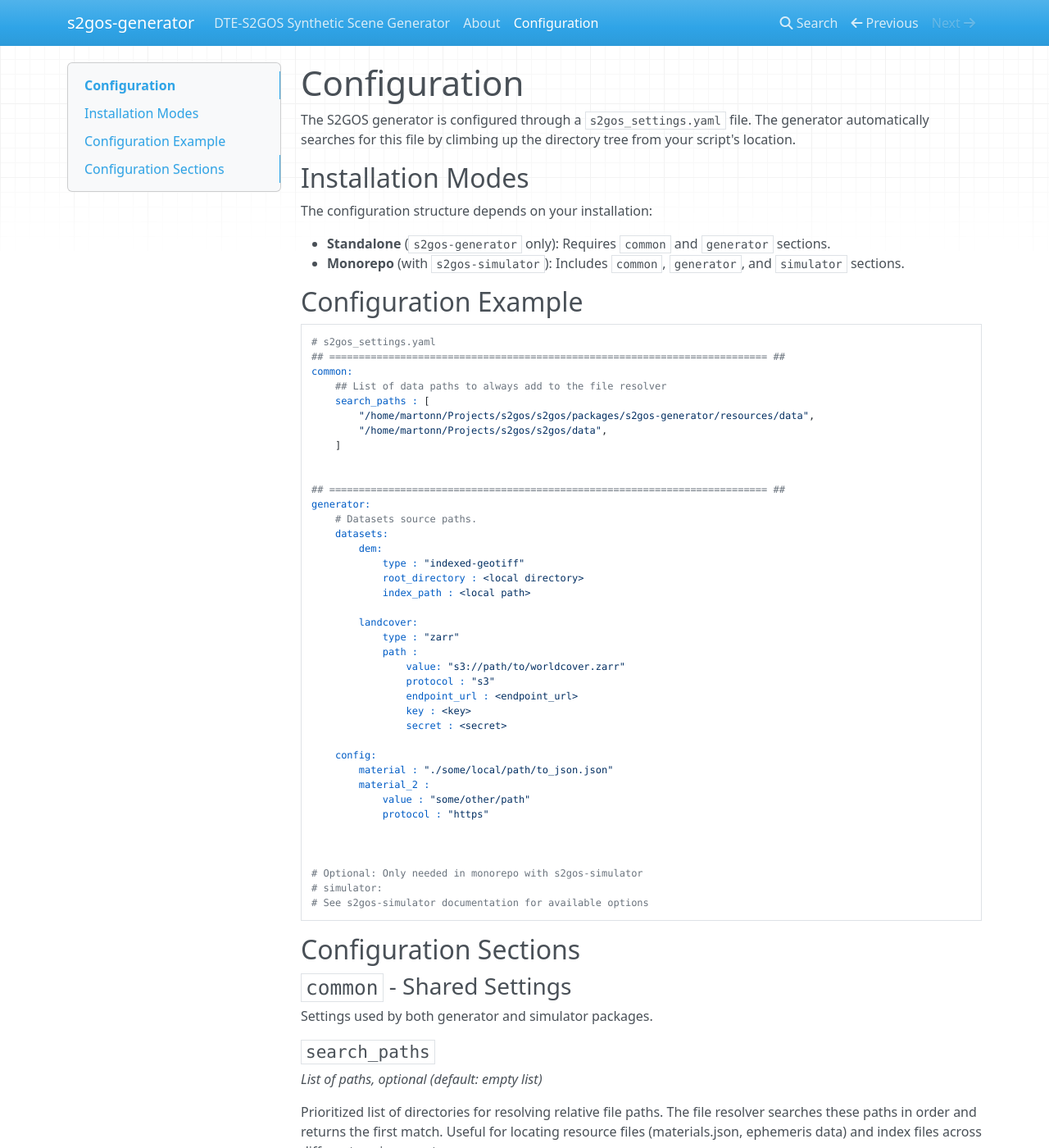
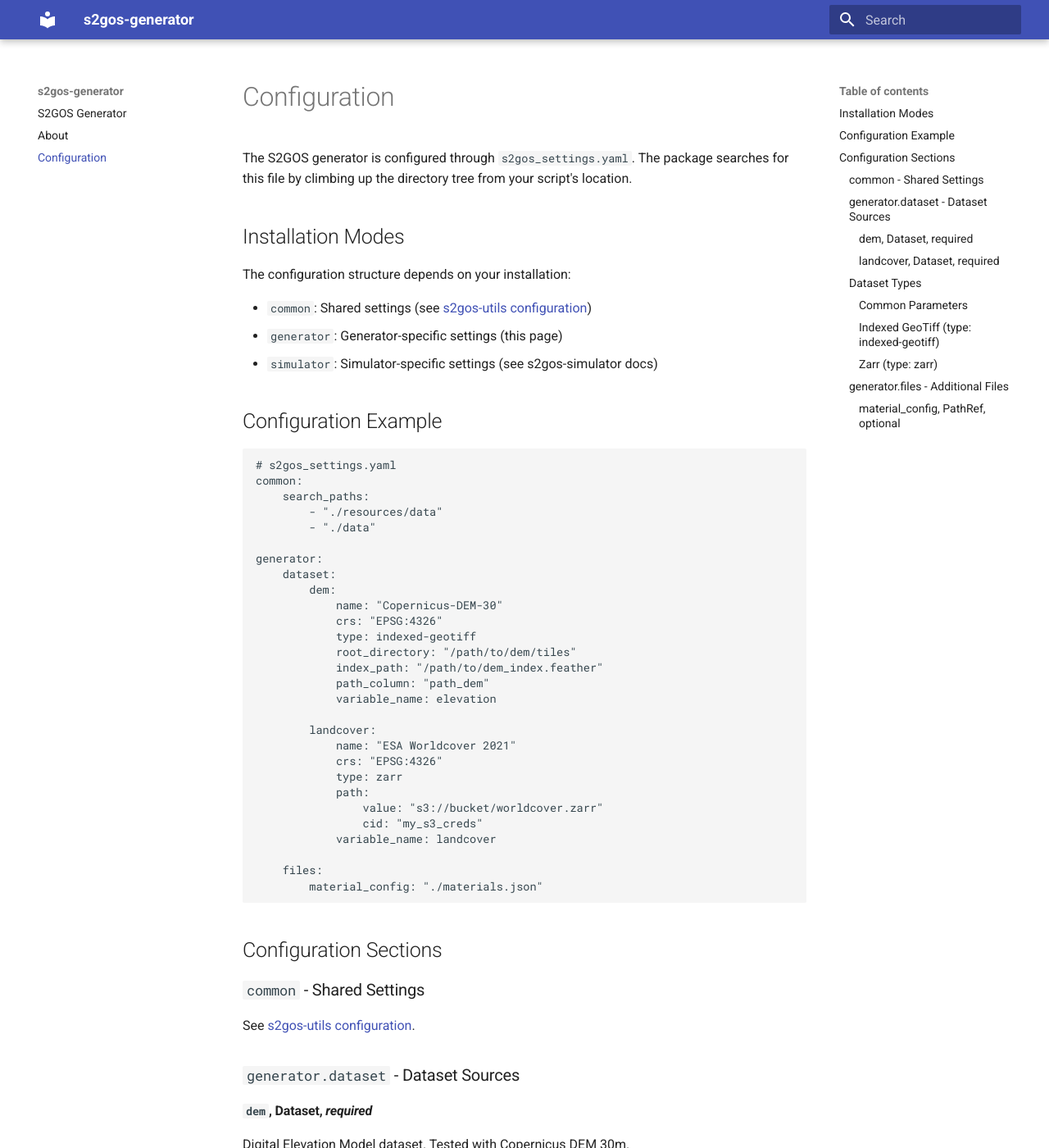
Before and after one commit to s2gos-dev/s2gos-generator, an MkDocs documentation site: the page built from docs/configuration.md, in a window 1280 px wide and 1400 px high. Shown: the whole window at 82% size. Built offline with MkDocs 1.6.1 and Material for MkDocs 9.7.7, drawn with Linux system fonts in a browser that asks for light colours; nearby versions of some CDN libraries; some of the changed text lies outside the part shown.

Commit message:
update documentation for configuration

````diff
--- a/docs/configuration.md
+++ b/docs/configuration.md
@@ -1,108 +1,96 @@
 # Configuration
 
-The S2GOS generator is configured through a `s2gos_settings.yaml` file. The generator automatically searches for this file by climbing up the directory tree from your script's location.
+The S2GOS generator is configured through `s2gos_settings.yaml`. The package searches for this file by climbing up the directory tree from your script's location.
 
 ## Installation Modes
 
 The configuration structure depends on your installation:
 
-- **Standalone** (`s2gos-generator` only): Requires `common` and `generator` sections.
-- **Monorepo** (with `s2gos-simulator`): Includes `common`, `generator`, and `simulator` sections.
+- `common`: Shared settings (see [s2gos-utils configuration](../../s2gos-utils/docs/configuration.md))
+- `generator`: Generator-specific settings (this page)
+- `simulator`: Simulator-specific settings (see s2gos-simulator docs)
 
 ## Configuration Example
 
 ```yaml
 # s2gos_settings.yaml
-## ========================================================================== ##
 common:
-    ## List of data paths to always add to the file resolver
-    search_paths : [
-        "/home/martonn/Projects/s2gos/s2gos/packages/s2gos-generator/resources/data",
-        "/home/martonn/Projects/s2gos/s2gos/data",
-    ]
+    search_paths:
+        - "./resources/data"
+        - "./data"
 
-
-## ========================================================================== ##
 generator:
-    # Datasets source paths.
-    datasets:
+    dataset:
         dem:
-            type : "indexed-geotiff"
-            root_directory : <local directory>
-            index_path : <local path>
+            name: "Copernicus-DEM-30"
+            crs: "EPSG:4326"
+            type: indexed-geotiff
+            root_directory: "/path/to/dem/tiles"
+            index_path: "/path/to/dem_index.feather"
+            path_column: "path_dem"
+            variable_name: elevation
 
         landcover:
-            type : "zarr"
-            path :
-                value: "s3://path/to/worldcover.zarr"
-                protocol : "s3"
-                endpoint_url : <endpoint_url>
-                key : <key>
-                secret : <secret>
+            name: "ESA Worldcover 2021"
+            crs: "EPSG:4326"
+            type: zarr
+            path:
+                value: "s3://bucket/worldcover.zarr"
+                cid: "my_s3_creds"
+            variable_name: landcover
 
-    config:
-        material : "./some/local/path/to_json.json"
-        material_2 :
-            value : "some/other/path"
-            protocol : "https"
-
-
-
-# Optional: Only needed in monorepo with s2gos-simulator
-# simulator:
-# See s2gos-simulator documentation for available options
+    files:
+        material_config: "./materials.json"
 ```
 
 ## Configuration Sections
 
 ### `common` - Shared Settings
 
-Settings used by both generator and simulator packages.
+See [s2gos-utils configuration](../../s2gos-utils/docs/configuration.md).
 
-#### `search_paths`
-*List of paths, optional (default: empty list)*
+### `generator.dataset` - Dataset Sources
 
-Prioritized list of directories for resolving relative file paths. The file resolver searches these paths in order and returns the first match. Useful for locating resource files (materials.json, ephemeris data) and index files across different environments.
+#### `dem`, **Dataset**, *required*
 
-Paths can be absolute or relative. Local paths are automatically resolved, and remote paths (s3://, etc.) are supported. Environment override available via `S2GOS_SEARCH_PATHS`.
+Digital Elevation Model dataset. Tested with Copernicus DEM 30m.
 
-### `generator.datasets` - Data Sources
+#### `landcover`, **Dataset**, *required*
 
-Specifies locations of geospatial datasets and data files. The following keywords are currently accepted:
-- `dem`: the location to the Copernicus DEM.
-- `landcover`: the location the ESA WorldCover tiles.
-- `material`: the location to the material configuration JSON file.
+Land cover classification dataset. Tested with ESA WorldCover 2021.
 
-A dataset/file is a nested object that requires the following keyword:
-- `type`: specifies the type of dataset or file being used.
+### Dataset Types
 
-[specify the alias method]
+Datasets are specified as subobjects with a `type` field. Paths use **PathRef** format:
+- `value`: URI string (local or remote)
+- `cid`: Credential ID (optional) - see [Credentials](../../s2gos-utils/docs/credentials.md)
 
-##### `dem_root_dir`
-*Path string, required*
+#### Common Parameters
 
-Root directory containing Copernicus DEM tiles. Can be absolute or relative (resolved via search_paths).
+| Parameter | Type | Required | Description |
+|-----------|------|----------|-------------|
+| `name` | string | No | Dataset name (defaults to key name) |
+| `crs` | string | No | CRS (default: `EPSG:4326`) |
+| `type` | string | Yes | Dataset type |
 
-##### `landcover_root_dir`
-*Path string, required*
+#### Indexed GeoTiff (`type: indexed-geotiff`)
 
-Root directory containing ESA WorldCover tiles. Can be absolute or relative (resolved via search_paths).
+| Parameter | Type | Required | Description |
+|-----------|------|----------|-------------|
+| `root_directory` | PathRef | Yes | Directory containing GeoTIFF tiles |
+| `index_path` | PathRef | Yes | Feather index file with tile paths |
+| `variable_name` | string | No | Data variable name |
+| `path_column` | string | No | Column with file paths (auto-detected) |
 
-##### `dem_index_path`
-*Path string, optional (default: "dem_index.feather")*
+#### Zarr (`type: zarr`)
 
-Path to DEM tile catalog in Feather format. Relative paths resolved via search_paths.
+| Parameter | Type | Required | Description |
+|-----------|------|----------|-------------|
+| `path` | PathRef | Yes | Path to Zarr archive |
+| `variable_name` | string | No | Data variable name |
 
-##### `landcover_index_path`
-*Path string, optional (default: "landcover_index.feather")*
+### `generator.files` - Additional Files
 
-Path to land cover tile catalog in Feather format. Relative paths resolved via search_paths.
+#### `material_config`, **PathRef**, *optional*
 
-##### `material_config_path`
-*Path string, optional (default: "materials.json")*
-
-Path to materials configuration defining optical properties for land cover classes. Relative paths resolved via search_paths.
-
-### `[simulator]` - Simulator Settings (Optional)
-
-When installed in a monorepo with s2gos-simulator, simulator-specific settings can be included here. See s2gos-simulator documentation for available options.
+Path to materials JSON defining optical properties for land cover classes. Default: `materials.json` (resolved via `search_paths`).
--- a/mkdocs.yml
+++ b/mkdocs.yml
@@ -1 +1,6 @@
 site_name: s2gos-generator
+
+theme :
+  name : "material"
+  user_color_mode_toggle : true
+  color_mode : auto
--- a/pyproject.toml
+++ b/pyproject.toml
@@ -54,7 +54,7 @@ dev = [
     "jupyterlab>=4.4.3,<5",
     "ipykernel>=6.29.5,<7",
 ]
-docs = ["mkdocs"]
+docs = ["mkdocs","mkdocs-material>=9.7.1,<10"]
 
 [tool.pixi.environments]
 default = { solve-group = "default" }
````
Also changed, not shown: docs/about.md (+1 -1 lines), docs/index.md (+5 -2 lines).
